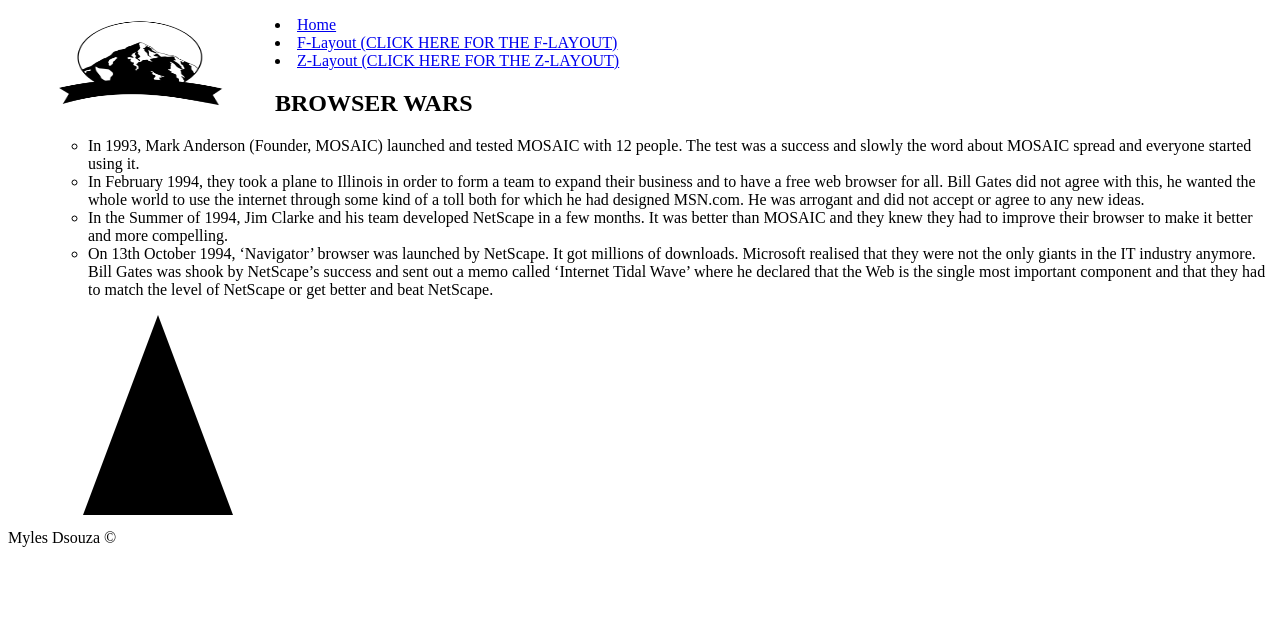
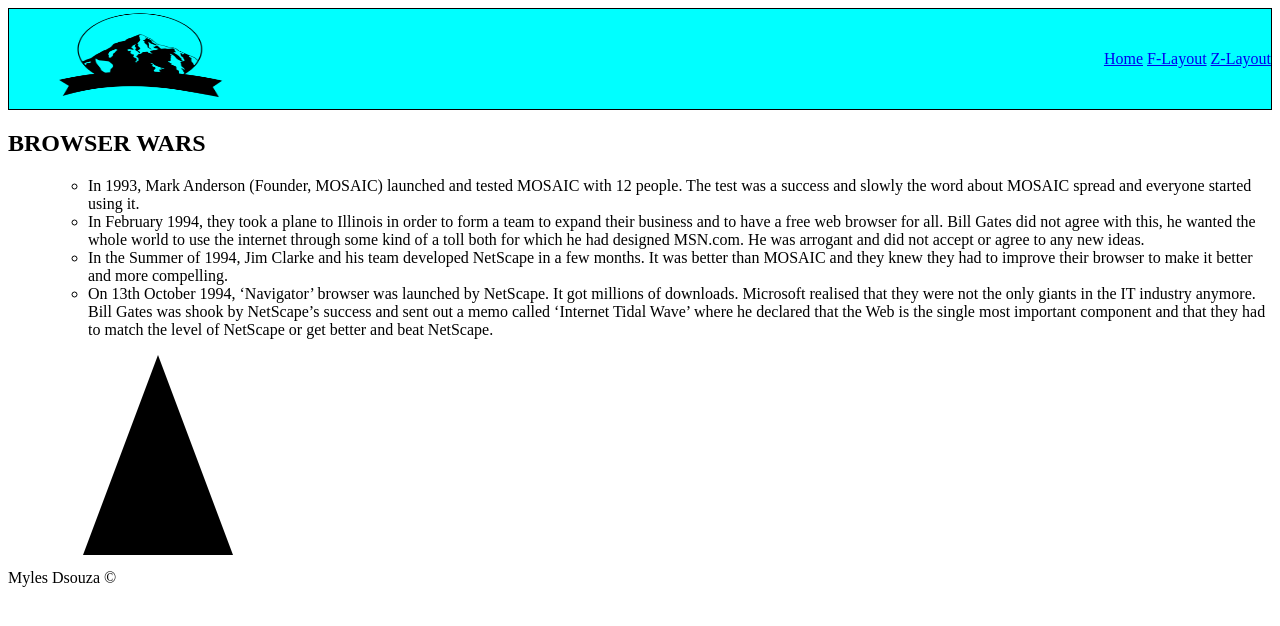
Before and after one commit to mylesmik/layoutsproj, a plain HTML site: page public_html/z.html in a window 1280 px wide. Drawn offline with Linux system fonts and the light colour scheme.

Commit message:
primarylinks styling and top menu editing

```diff
--- a/public_html/z.html
+++ b/public_html/z.html
@@ -11,11 +11,25 @@
 
     <link rel="stylesheet" href="css/style.css">
     <style>
-     #logo img{
+        #logo img {
             width: 267px;
             height: 100px;
             float: left;
         }
+
+        #primaryLinks {
+            background-color: aqua;
+            height: 100px;
+            border: 1px solid black;
+            margin-top: 0px;
+            line-height: 100px;
+            text-align: right;
+        }
+
+        #primaryLinks li {
+            display: inline;
+        }
+
     </style>
 </head>
 <body>
@@ -24,8 +38,8 @@
 </div>
 <menu id="primaryLinks">
     <li><a href="index.html">Home</a></li>
-    <li><a href="f.html">F-Layout (CLICK HERE FOR THE F-LAYOUT)</a></li>
-    <li><a href="z.html">Z-Layout (CLICK HERE FOR THE Z-LAYOUT)</a></li>
+    <li><a href="f.html">F-Layout</a></li>
+    <li><a href="z.html">Z-Layout</a></li>
 </menu>
 
 <article>
@@ -33,15 +47,24 @@
     <ul>
         <ul>
 
-            <li>In 1993, Mark Anderson (Founder, MOSAIC) launched and tested MOSAIC with 12 people. The test was a success and slowly the word about MOSAIC spread and everyone started using it.</li>
+            <li>In 1993, Mark Anderson (Founder, MOSAIC) launched and tested MOSAIC with 12 people. The test was a
+                success and slowly the word about MOSAIC spread and everyone started using it.
+            </li>
 
-            <li>     In February 1994, they took a plane to Illinois in order to form a team to expand their business and to have a free web browser for all. Bill Gates did not agree with this, he wanted the whole world to use the internet through some kind of a toll both for which he had designed MSN.com.
-                He was arrogant and did not accept or agree to any new ideas.</li>
+            <li> In February 1994, they took a plane to Illinois in order to form a team to expand their business and to
+                have a free web browser for all. Bill Gates did not agree with this, he wanted the whole world to use
+                the internet through some kind of a toll both for which he had designed MSN.com.
+                He was arrogant and did not accept or agree to any new ideas.
+            </li>
 
-            <li>    In the Summer of 1994, Jim Clarke and his team developed NetScape in a few months. It was better than MOSAIC and they knew they had to improve their browser to make it better and more compelling.
+            <li> In the Summer of 1994, Jim Clarke and his team developed NetScape in a few months. It was better than
+                MOSAIC and they knew they had to improve their browser to make it better and more compelling.
             </li>
-            <li>    On 13th October 1994, ‘Navigator’ browser was launched by NetScape. It got millions of downloads. Microsoft realised that they were not the only giants in the IT industry anymore.
-                Bill Gates was shook by NetScape’s success and sent out a memo called ‘Internet Tidal Wave’ where he declared that the Web is the single most important component and that they had to match the level of NetScape or get better and beat NetScape.
+            <li> On 13th October 1994, ‘Navigator’ browser was launched by NetScape. It got millions of downloads.
+                Microsoft realised that they were not the only giants in the IT industry anymore.
+                Bill Gates was shook by NetScape’s success and sent out a memo called ‘Internet Tidal Wave’ where he
+                declared that the Web is the single most important component and that they had to match the level of
+                NetScape or get better and beat NetScape.
             </li>
         </ul>
     </ul>
```
Lines whose indentation alone changed are shown as unchanged.
